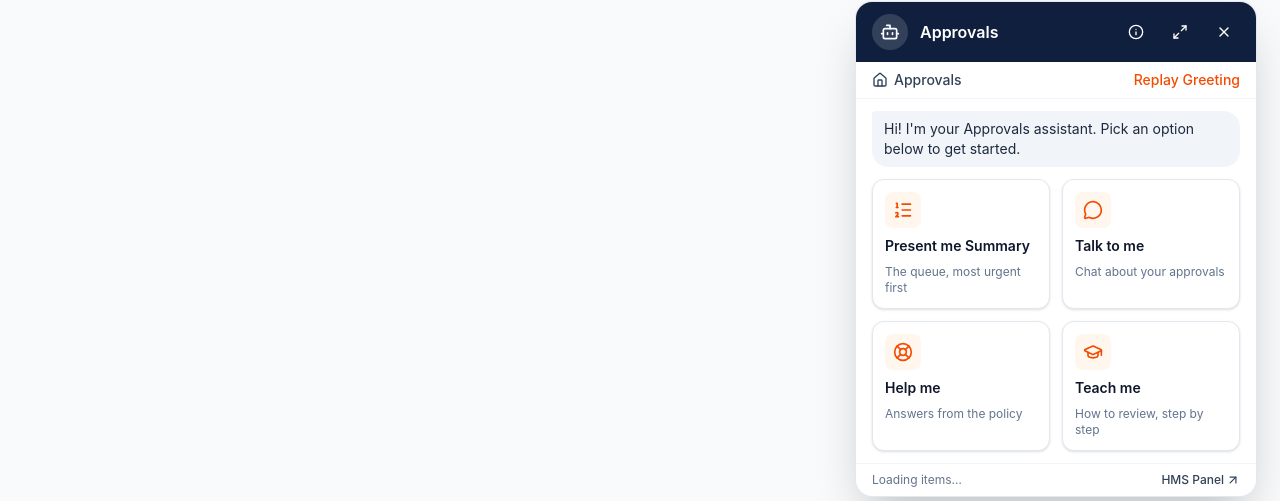
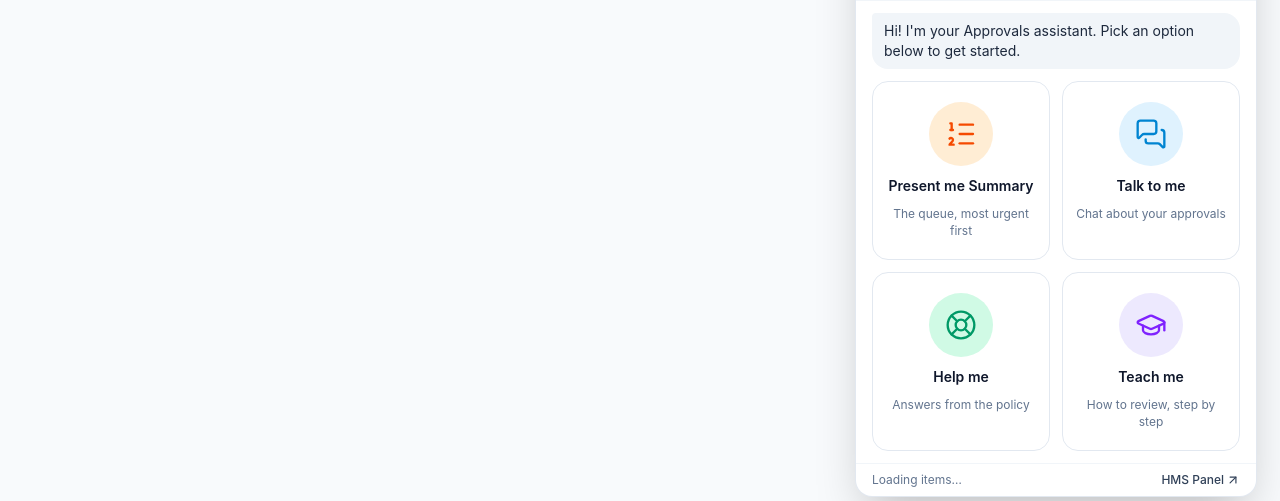
Before and after one commit to MilanBagiya/crystal-ball-approvals-assistant, a Next.js app in the folder apps/web/: page / in a window 1280 px wide. Shown: the part 280-781 px from the top of the page. Built offline with nearby package versions, Linux system fonts and the light colour scheme; no server answers.

Commit message:
test(web): workspace search, selection and assistant hand-off (red)
Also restyles the assistant home cards as centered tiles with coloured icons.

```diff
--- a/apps/web/components/assistant/HomeView.tsx
+++ b/apps/web/components/assistant/HomeView.tsx
@@ -1,6 +1,6 @@
 'use client';
 
-import { GraduationCap, LifeBuoy, ListOrdered, MessageCircle, type LucideIcon } from 'lucide-react';
+import { GraduationCap, LifeBuoy, ListOrdered, MessagesSquare, type LucideIcon } from 'lucide-react';
 import { useEffect, useRef } from 'react';
 import { useAssistantStore, type View } from '@/store/assistantStore';
 
@@ -9,13 +9,39 @@ interface ActionCard {
   title: string;
   description: string;
   icon: LucideIcon;
+  /** Tailwind classes for the icon tile: background and icon colour. */
+  tone: string;
 }
 
 export const ACTION_CARDS: readonly ActionCard[] = [
-  { view: 'summary', title: 'Present me Summary', description: 'The queue, most urgent first', icon: ListOrdered },
-  { view: 'talk', title: 'Talk to me', description: 'Chat about your approvals', icon: MessageCircle },
-  { view: 'help', title: 'Help me', description: 'Answers from the policy', icon: LifeBuoy },
-  { view: 'teach', title: 'Teach me', description: 'How to review, step by step', icon: GraduationCap },
+  {
+    view: 'summary',
+    title: 'Present me Summary',
+    description: 'The queue, most urgent first',
+    icon: ListOrdered,
+    tone: 'bg-orange-100 text-orange-600',
+  },
+  {
+    view: 'talk',
+    title: 'Talk to me',
+    description: 'Chat about your approvals',
+    icon: MessagesSquare,
+    tone: 'bg-sky-100 text-sky-600',
+  },
+  {
+    view: 'help',
+    title: 'Help me',
+    description: 'Answers from the policy',
+    icon: LifeBuoy,
+    tone: 'bg-emerald-100 text-emerald-600',
+  },
+  {
+    view: 'teach',
+    title: 'Teach me',
+    description: 'How to review, step by step',
+    icon: GraduationCap,
+    tone: 'bg-violet-100 text-violet-600',
+  },
 ];
 
 /** The 2×2 grid of actions. `focusView` returns focus to the card the user came back from. */
@@ -35,7 +61,7 @@ export function HomeView({ focusView }: { focusView?: View }) {
 
   return (
     <div className="grid grid-cols-2 gap-3 px-4 py-3">
-      {ACTION_CARDS.map(({ view, title, description, icon: Icon }) => (
+      {ACTION_CARDS.map(({ view, title, description, icon: Icon, tone }) => (
         <button
           key={view}
           type="button"
@@ -43,13 +69,15 @@ export function HomeView({ focusView }: { focusView?: View }) {
             if (el) cardRefs.current.set(view, el);
           }}
           onClick={() => choose(view)}
-          className="flex flex-col items-start gap-2 rounded-xl border border-slate-200 bg-white p-3 text-left shadow-sm transition hover:border-orange-300 hover:shadow focus-visible:outline-2 focus-visible:outline-offset-2 focus-visible:outline-orange-500"
+          className="group flex flex-col items-center gap-2.5 rounded-2xl border border-slate-200 bg-white px-3 py-5 text-center transition hover:-translate-y-0.5 hover:border-violet-200 hover:shadow-md focus-visible:outline-2 focus-visible:outline-offset-2 focus-visible:outline-violet-500"
         >
-          <span className="grid size-9 place-items-center rounded-lg bg-orange-50 text-orange-600">
-            <Icon aria-hidden="true" className="size-5" />
+          <span
+            className={`grid size-16 place-items-center rounded-full transition group-hover:scale-105 ${tone}`}
+          >
+            <Icon aria-hidden="true" className="size-8" strokeWidth={1.75} />
           </span>
           <span className="text-sm font-semibold text-slate-900">{title}</span>
-          <span className="text-xs text-slate-500">{description}</span>
+          <span className="text-xs leading-snug text-slate-500">{description}</span>
         </button>
       ))}
     </div>
```
Also changed, not shown: 1 other file (tests, documents, lock files or other folders).
